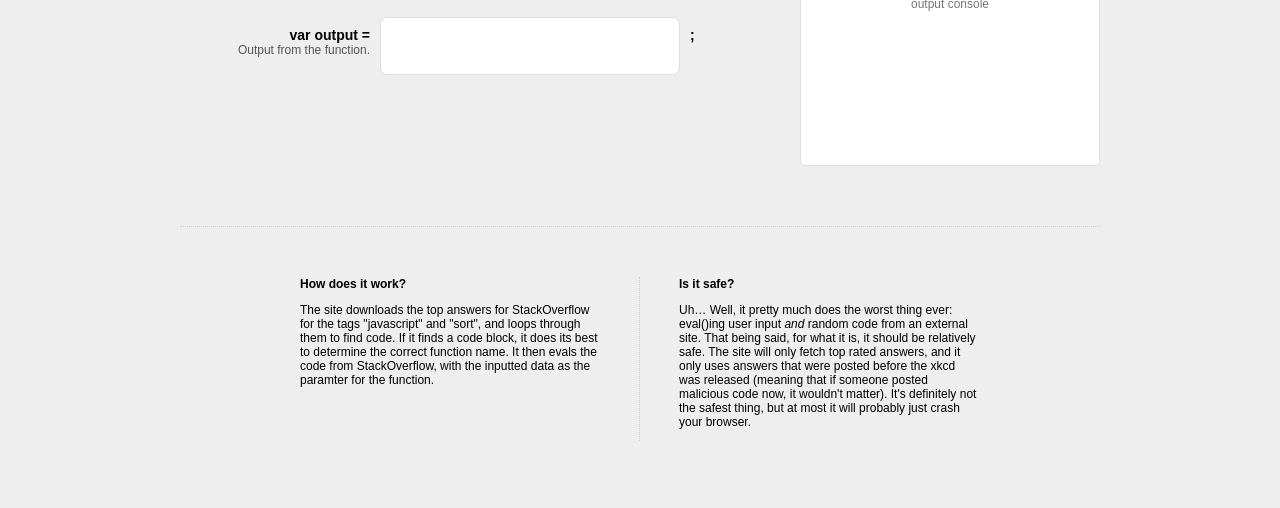
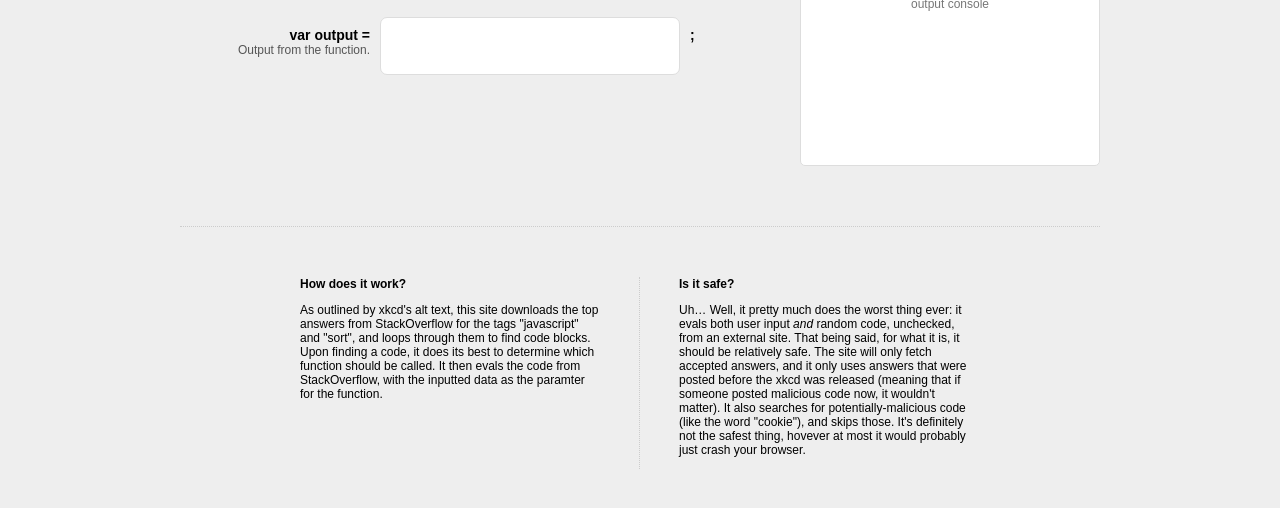
Before and after one commit to gkoberger/stacksort, a plain HTML site: page index.html in a window 1280 px wide. Shown: the part 332-840 px from the top of the page. Drawn offline with Linux system fonts and the light colour scheme.

Commit message:
Be a little more clear about what it does

```diff
--- a/index.html
+++ b/index.html
@@ -64,15 +64,14 @@
     <section id="questions">
       <div class="question q1">
         <strong>How does it work?</strong>
-        <p>The site downloads the top answers for StackOverflow for the tags "javascript" and "sort", and loops through them to find code. If it finds a code
-          block, it does its best to determine the correct function name. It then evals the code from StackOverflow, with the inputted data as the paramter for
-          the function.</div>
+        <p>As outlined by xkcd's alt text, this site downloads the top answers from StackOverflow for the tags "javascript" and "sort", and loops through them
+          to find code blocks. Upon finding a code, it does its best to determine which function should be called. It then evals the code from StackOverflow, with the inputted data as the paramter for the function.</div>
       <div class="question q2">
         <strong>Is it safe?</strong>
-        <p>Uh&hellip; Well, it pretty much does the worst thing ever: eval()ing user input <em>and</em> random code from an external site. That being said, for
-          what it is, it should be relatively safe. The site will only fetch top rated answers, and it only uses answers that were posted before the xkcd was
-          released (meaning that if someone posted malicious code now, it wouldn't matter).
-          It's definitely not the safest thing, but at most it will probably just crash your browser.
+        <p>Uh&hellip; Well, it pretty much does the worst thing ever: it evals both user input <em>and</em> random code, unchecked, from an external site. That being said, for
+          what it is, it should be relatively safe. The site will only fetch accepted answers, and it only uses answers that were posted before the xkcd was
+          released (meaning that if someone posted malicious code now, it wouldn't matter). It also searches for potentially-malicious code (like the word
+          "cookie"), and skips those. It's definitely not the safest thing, hovever at most it would probably just crash your browser.
       </div>
     </section>
 
```
